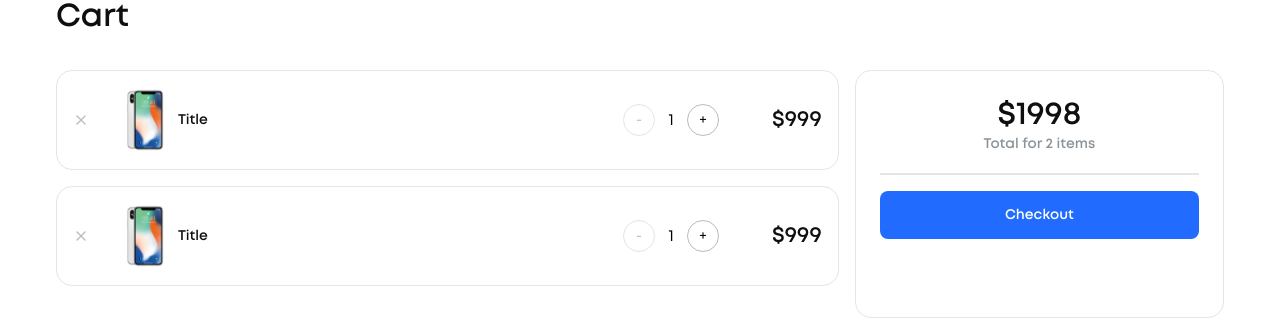
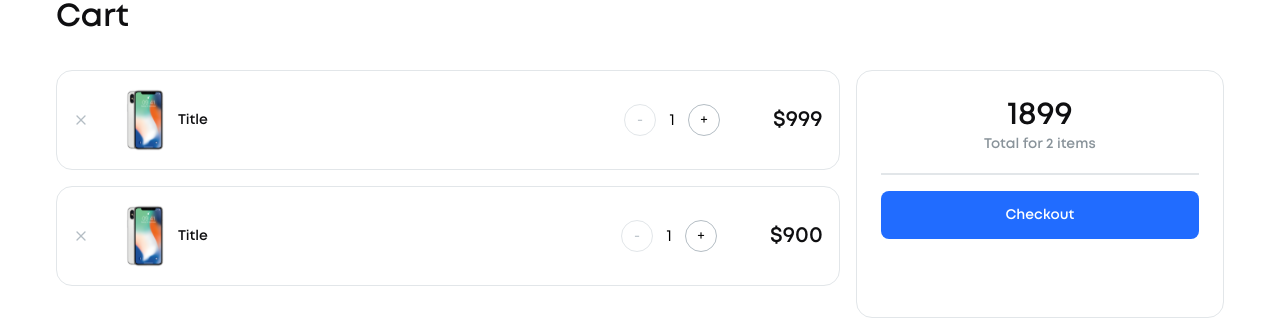
Before and after one commit to fe-sep22-hope-it-works/frontend-phone-catalog-app, a React (Create React App) app: page /#/cart in a window 1280 px wide. Shown: the part 189-525 px from the top of the page. Built offline with nearby package versions, Linux system fonts and the light colour scheme; no server answers.

Commit message:
calculating cart

```diff
--- a/src/components/Cart/Cart.tsx
+++ b/src/components/Cart/Cart.tsx
@@ -1,8 +1,58 @@
-import React from 'react';
+import React, { useEffect, useMemo, useState } from 'react';
 import { Link } from 'react-router-dom';
 import { CartItem } from '../CartItem';
+import { Phone } from '../../types/phones';
 
 export const Cart: React.FC = () => {
+  const [currentCartProducts, setCurrentCartProducts] = useState<any>([]);
+
+  // temp array
+  const cartProducts = [
+    {
+      id: 1,
+      price: 999,
+      quantity: 1,
+    },
+    {
+      id: 2,
+      price: 900,
+      quantity: 1,
+    },
+  ];
+  // temp array
+
+  useEffect(() => setCurrentCartProducts(cartProducts), []);
+
+  const ChangeProductQuantity = (productToChange: Phone, newQuantity = 1) => {
+    const newCartProducts = currentCartProducts.map((product: any) => {
+      if (product.id === productToChange.id) {
+        const changedProduct = {
+          ...productToChange,
+          quantity: newQuantity,
+        };
+
+        return changedProduct;
+      }
+
+      return {
+        ...product,
+        quantity: product.quantity || 1,
+      };
+    });
+
+    setCurrentCartProducts(newCartProducts);
+  };
+
+  const removeItem = (id: number) => {
+    setCurrentCartProducts(currentCartProducts
+      .filter((product: any) => product.id !== id));
+  };
+
+  const totalPrice = useMemo(() => currentCartProducts
+    .map((product: any) => product.price * product.quantity)
+    .reduce((currentTotal: number, price: number) => currentTotal + price, 0),
+  [currentCartProducts]);
+
   return (
     <div className="cart__container">
       <div className="cart">
@@ -25,13 +75,22 @@ export const Cart: React.FC = () => {
 
         <div className="cart__content">
           <div className="cart__items">
-            <CartItem />
-            <CartItem />
+            {currentCartProducts.map((product: any) => (
+              <div key={product.id} className="cart__item">
+                <CartItem
+                  removeItem={removeItem}
+                  product={product}
+                  changeProductQuantity={ChangeProductQuantity}
+                />
+              </div>
+            ))}
           </div>
 
           <div className="cart__total">
-            <p className="cart__total__price">$1998</p>
-            <p className="cart__total__text">Total for 2 items</p>
+            <p className="cart__total__price">{totalPrice}</p>
+            <p className="cart__total__text">
+              {`Total for ${currentCartProducts.length} items`}
+            </p>
             <div className="cart__total__line" />
 
             <button type="button" className="cart__total__button">
--- a/src/components/CartItem/CartItem.tsx
+++ b/src/components/CartItem/CartItem.tsx
@@ -1,14 +1,35 @@
-import React from 'react';
+import React, { useEffect, useState } from 'react';
 import img from '../../img/card-images/iphone.svg';
+import { Phone } from '../../types/phones';
 
-export const CartItem: React.FC = () => {
+interface Props {
+  product: Phone,
+  changeProductQuantity: (productToChange: Phone, newQuantity: number) => void;
+  removeItem: (idToRemove: number) => void;
+}
+
+export const CartItem: React.FC<Props> = ({
+  product, changeProductQuantity, removeItem,
+}) => {
+  const [
+    productQuantity, setProductQuantity,
+  ] = useState(product.quantity ? product.quantity : 1);
+
+  useEffect(() => {
+    changeProductQuantity(product, productQuantity);
+  }, [productQuantity]);
+
+  // eslint-disable-next-line no-console
+  console.log(product);
+
   return (
-    <div className="cart__item">
+    <>
       <div className="cart__item__title">
         <button
           type="button"
           className="cart__item__title__button"
           aria-label="Save"
+          onClick={() => removeItem(product.id)}
         />
 
         <img
@@ -31,11 +52,17 @@ export const CartItem: React.FC = () => {
               cart__item__price__quantity__button
               cart__item__price__quantity__button__decrease
             "
+            onClick={() => setProductQuantity(prevQty => prevQty - 1)}
+            disabled={productQuantity === 1}
           >
             -
           </button>
 
-          <div className="cart__item__price__quantity__text">1</div>
+          <div
+            className="cart__item__price__quantity__text"
+          >
+            {productQuantity}
+          </div>
 
           <button
             type="button"
@@ -44,15 +71,19 @@ export const CartItem: React.FC = () => {
               cart__item__price__quantity__button
               cart__item__price__quantity__button__increase
             "
+            onClick={() => setProductQuantity(
+              (prevQty: number) => prevQty + 1,
+            )}
           >
             +
           </button>
         </div>
 
         <div className="cart__item__price__text">
-          $999
+          $
+          {product.price}
         </div>
       </div>
-    </div>
+    </>
   );
 };
--- a/src/types/phones.tsx
+++ b/src/types/phones.tsx
@@ -12,4 +12,5 @@ export interface Phone {
   ram: string,
   year: number,
   image: string,
+  quantity?: number,
 }
```
